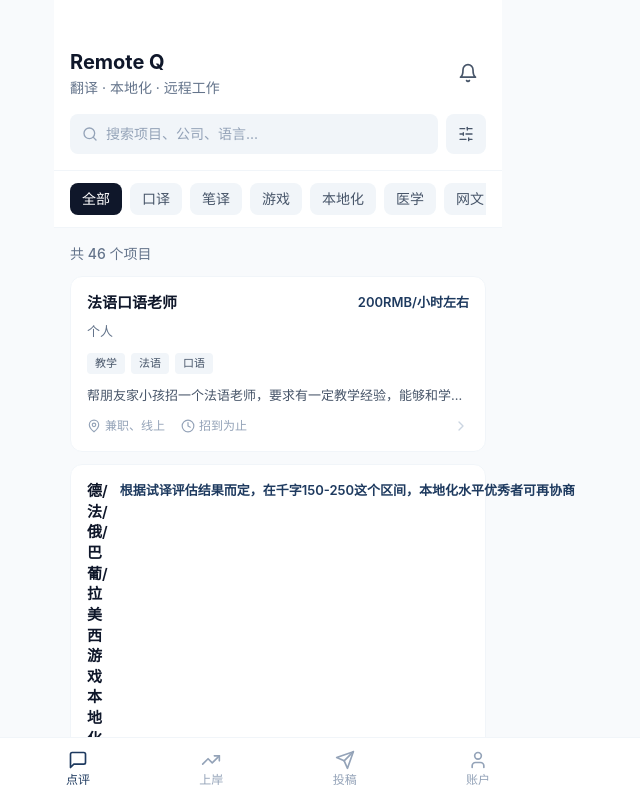
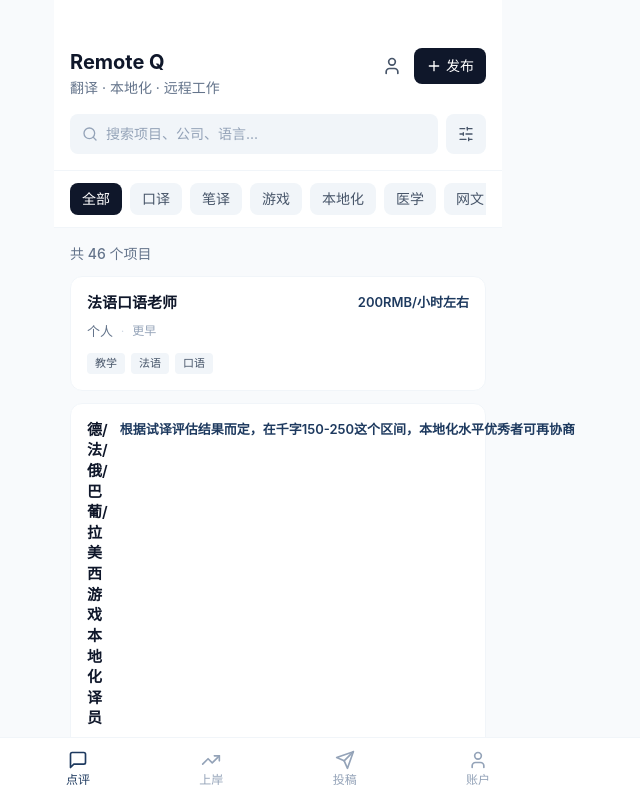
Before and after one commit to quanquan-code/remote-q-web, a React (Vite) app: page /#/ in a window 1280 px wide. Shown: the top 798 px of the page, without its empty margins (362-1002 px from the left). Built offline with nearby package versions, Linux system fonts and the light colour scheme.

Commit message:
UI优化：精简卡片、相对时间显示、急招边框强调、右上角发布入口

```diff
--- a/src/components/ProjectCard.jsx
+++ b/src/components/ProjectCard.jsx
@@ -1,12 +1,46 @@
 import React from 'react';
-import { ChevronRight, MapPin, Clock, Banknote, Zap } from 'lucide-react';
+import { MapPin, Clock, Banknote } from 'lucide-react';
+
+// 将日期转换为相对时间
+const getRelativeTime = (dateStr) => {
+  const date = new Date(dateStr + '-01');
+  const now = new Date();
+  const diffDays = Math.floor((now - date) / (1000 * 60 * 60 * 24));
+
+  if (diffDays < 0) return '今天';
+  if (diffDays === 0) return '今天';
+  if (diffDays === 1) return '昨天';
+  if (diffDays < 3) return `${diffDays}天前`;
+  if (diffDays < 7) return '本周';
+  return '更早';
+};
 
 const ProjectCard = ({ project, onClick }) => {
+  const relativeTime = getRelativeTime(project.created_at);
+
+  // 时间颜色：越新越深
+  const getTimeColor = (time) => {
+    if (time === '今天') return 'text-secondary font-medium';
+    if (time === '昨天') return 'text-secondary/80';
+    if (time === '3天前' || time === '本周') return 'text-gray-500';
+    return 'text-gray-400';
+  };
+
   return (
     <div
-      className="bg-white rounded-xl p-4 cursor-pointer border border-gray-100 hover:border-gray-200 hover:shadow-md transition-all duration-200"
+      className={`bg-white rounded-xl p-4 cursor-pointer border transition-all duration-200 hover:shadow-md ${
+        project.is_urgent
+          ? 'border-accent shadow-sm relative overflow-hidden'
+          : 'border-gray-100 hover:border-gray-200'
+      }`}
       onClick={() => onClick(project)}
     >
+      {/* 急招左边红线 */}
+      {project.is_urgent && (
+        <div className="absolute left-0 top-0 bottom-0 w-1 bg-accent"></div>
+      )}
+
+      <div className={project.is_urgent ? 'pl-2' : ''}>
         {/* 顶部：职位标题 + 薪资 */}
         <div className="flex items-start justify-between gap-3 mb-2">
           <h3 className="text-[15px] font-semibold text-gray-900 leading-snug flex-1">
@@ -17,11 +51,20 @@ const ProjectCard = ({ project, onClick }) => {
           </span>
         </div>
 
-      {/* 公司名 */}
-      <p className="text-[13px] text-gray-500 mb-3">{project.company_name}</p>
+        {/* 公司名 + 时间 */}
+        <div className="flex items-center gap-2 mb-3">
+          <p className="text-[13px] text-gray-500">{project.company_name}</p>
+          <span className="text-[11px] text-gray-300">·</span>
+          <span className={`text-[12px] ${getTimeColor(relativeTime)}`}>
+            {relativeTime}
+          </span>
+          {project.is_urgent && (
+            <span className="w-1.5 h-1.5 bg-accent rounded-full ml-1"></span>
+          )}
+        </div>
 
         {/* 标签 */}
-      <div className="flex flex-wrap gap-1.5 mb-3">
+        <div className="flex flex-wrap gap-1.5">
           {project.company_tags.slice(0, 4).map((tag, index) => (
             <span
               key={index}
@@ -30,31 +73,6 @@ const ProjectCard = ({ project, onClick }) => {
               {tag}
             </span>
           ))}
-        {project.is_urgent && (
-          <span className="px-2 py-0.5 bg-accent-light text-accent text-[11px] rounded flex items-center gap-0.5">
-            <Zap className="w-3 h-3" />
-            急招
-          </span>
-        )}
-      </div>
-
-      {/* 描述 - 精简 */}
-      <p className="text-[13px] text-gray-600 line-clamp-1 mb-3">
-        {project.description}
-      </p>
-
-      {/* 底部信息：地点 + 截止时间 */}
-      <div className="flex items-center gap-4 text-[12px] text-gray-400">
-        <div className="flex items-center gap-1">
-          <MapPin className="w-3.5 h-3.5" />
-          <span>{project.location}</span>
-        </div>
-        <div className="flex items-center gap-1">
-          <Clock className="w-3.5 h-3.5" />
-          <span>{project.deadline}</span>
-        </div>
-        <div className="ml-auto flex items-center text-gray-300">
-          <ChevronRight className="w-4 h-4" />
         </div>
       </div>
     </div>
--- a/src/pages/Home.jsx
+++ b/src/pages/Home.jsx
@@ -1,6 +1,6 @@
 import React, { useState, useMemo } from 'react';
 import { useNavigate } from 'react-router-dom';
-import { Bell, SlidersHorizontal, Search } from 'lucide-react';
+import { Bell, SlidersHorizontal, Search, User, Plus } from 'lucide-react';
 import ProjectCard from '../components/ProjectCard';
 import BottomNav from '../components/BottomNav';
 import { projects, filters } from '../data/mockData';
@@ -16,6 +16,15 @@ const Home = () => {
 
   const handleSearchFocus = () => {
     navigate('/search');
+  };
+
+  const handlePublish = () => {
+    // 跳转到飞书社群帮招问卷
+    window.open('https://www.feishu.cn/share/base/form/shrcnXxxxxx', '_blank');
+  };
+
+  const handleProfile = () => {
+    navigate('/profile');
   };
 
   const filteredProjects = useMemo(() => {
@@ -35,14 +44,28 @@ const Home = () => {
     <div className="min-h-screen bg-gray-50 pb-24">
       {/* Header - 简洁专业 */}
       <div className="bg-white px-4 pt-12 pb-4 border-b border-gray-100">
-        <div className="flex justify-between items-center mb-4">
+        <div className="flex justify-between items-start mb-4">
           <div>
             <h1 className="text-xl font-bold text-gray-900">Remote Q</h1>
             <p className="text-sm text-gray-500 mt-0.5">翻译 · 本地化 · 远程工作</p>
           </div>
-          <button className="p-2 rounded-lg hover:bg-gray-100 transition-colors">
-            <Bell className="w-5 h-5 text-gray-600" />
-          </button>
+          <div className="flex items-center gap-1">
+            <button
+              onClick={handleProfile}
+              className="p-2 rounded-lg hover:bg-gray-100 transition-colors"
+              title="个人档案"
+            >
+              <User className="w-5 h-5 text-gray-600" />
+            </button>
+            <button
+              onClick={handlePublish}
+              className="flex items-center gap-1 px-3 py-2 bg-gray-900 text-white rounded-lg hover:bg-gray-800 transition-colors"
+              title="发布项目"
+            >
+              <Plus className="w-4 h-4" />
+              <span className="text-sm">发布</span>
+            </button>
+          </div>
         </div>
 
         {/* Search */}
```
Lines whose indentation alone changed are shown as unchanged.
